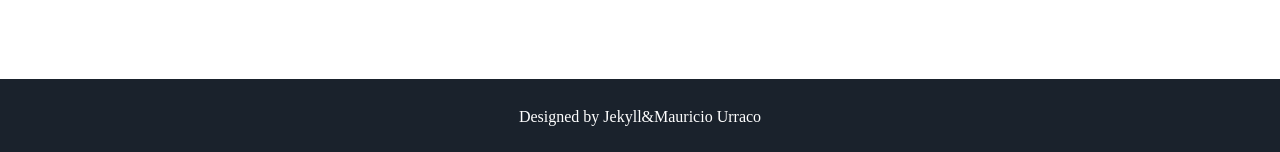
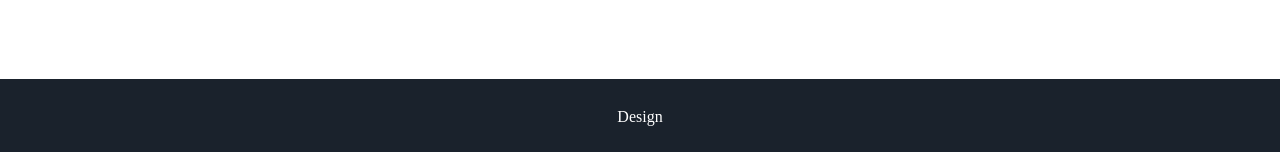
Before and after one commit to korney3/korney3.github.io, a Jekyll site: the page built from index.html, in a window 1280 px wide. Shown: the part 1550-1702 px from the top of the page. Built offline with Jekyll 4.4.1, drawn with Linux system fonts in a browser that asks for light colours; some web fonts are replaced.

Commit message:
Update footer.html

```diff
--- a/_includes/footer.html
+++ b/_includes/footer.html
@@ -1,7 +1,7 @@
 <footer class="footer">
      <!--<p>&copy; {{ site.username }}</p>-->
 
-     <p>Designed by Jekyll&<a href="https://github.com/murraco">Mauricio Urraco</a></p>
+     <p><a href="https://github.com/murraco">Design</a></p>
     <!--<p>Build with Jekyll and <span class="love">❤</span> by <a href="https://github.com/murraco">Mauricio Urraco</a></p> -->
 </footer>
 <script src="//cdn.jsdelivr.net/particles.js/2.0.0/particles.min.js"></script>
```
